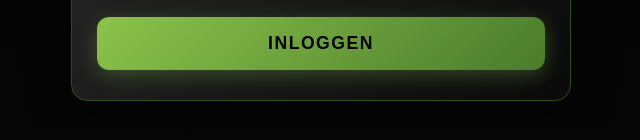
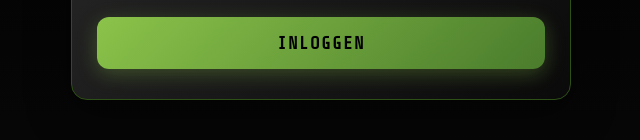
Before and after one commit to florismulder/widm-berlijn, a plain HTML site: page index.html in a window 1280 px wide. Shown: the part 354-494 px from the top of the page, 319-959 px from the left. Drawn offline with nearby package versions, Linux system fonts and the light colour scheme.

Commit message:
Add files via upload

```diff
--- a/style.css
+++ b/style.css
@@ -38,9 +38,21 @@ h1, h2, h3,
 .rol-kandidaat,
 .captain-reveal,
 .status-badge,
-.team-code {
+.team-code,
+button,
+.file-label,
+.opdracht-box p {
     font-family: 'Share Tech Mono', 'Courier New', monospace !important;
     letter-spacing: 2px;
+}
+
+/* Uppercase alleen voor koppen en UI elementen */
+h1, h2, h3,
+button,
+.file-label,
+.status-badge,
+.timer-display,
+.spel-timer {
     text-transform: uppercase;
 }
 
```
